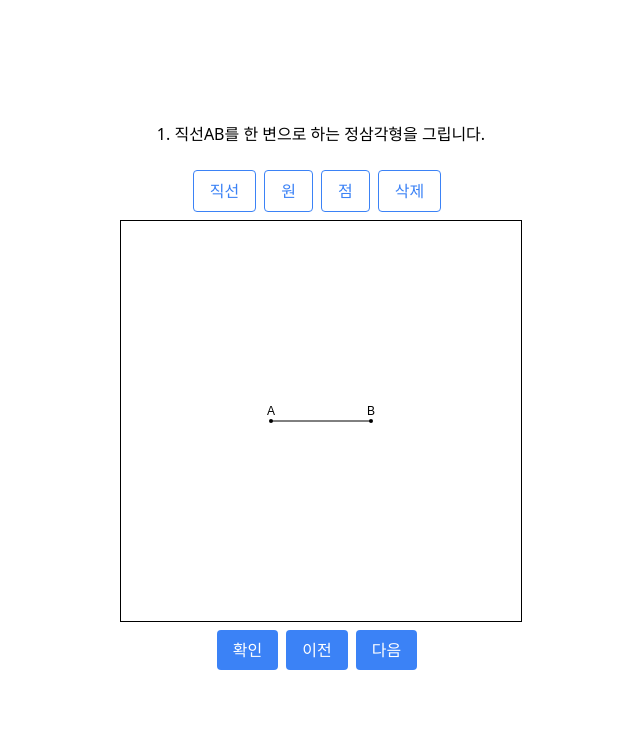
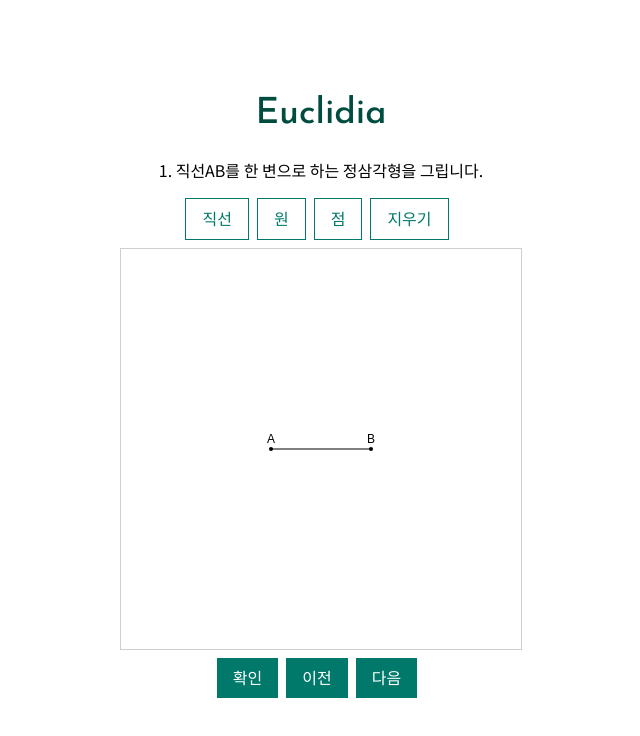
Before and after one commit to KimMH853/Euclidia, a React (Vite) app: page / in a window 1280 px wide. Shown: the top 736 px of the page, without its empty margins (319-959 px from the left). Built offline with nearby package versions, Linux system fonts and the light colour scheme.

Commit message:
디자인 수정

```diff
--- a/index.html
+++ b/index.html
@@ -4,7 +4,7 @@
     <meta charset="UTF-8" />
     <link rel="icon" type="image/svg+xml" href="/vite.svg" />
     <meta name="viewport" content="width=device-width, initial-scale=1.0" />
-    <title>Euclid</title>
+    <title>Euclidia</title>
   </head>
   <body>
     <div id="root"></div>
--- a/package.json
+++ b/package.json
@@ -16,6 +16,7 @@
     "react-dom": "^18.2.0"
   },
   "devDependencies": {
+    "@cloudflare/wrangler": "^1.21.0",
     "@types/react": "^18.0.37",
     "@types/react-dom": "^18.0.11",
     "@typescript-eslint/eslint-plugin": "^5.59.0",
@@ -28,7 +29,8 @@
     "postcss": "^8.4.24",
     "tailwindcss": "^3.3.2",
     "typescript": "^5.0.2",
-    "vite": "^4.3.9"
+    "vite": "^4.3.9",
+    "wrangler": "^3.6.0"
   },
   "homepage": "/"
 }
--- a/src/App.css
+++ b/src/App.css
@@ -1,5 +1,21 @@
+@import url('https://fonts.googleapis.com/css2?family=Noto+Sans+KR&display=swap');
+@import url('https://fonts.googleapis.com/css2?family=Josefin+Sans:wght@500&display=swap');
+
+
+
+.title {
+  font-family: 'Josefin Sans', sans-serif;
+}
+
+.problem {
+  font-family: 'Noto Sans KR', sans-serif;
+}
+
+
+
 @keyframes ping {
-    75%, 100% {
+  75%,
+  100% {
     transform: scale(2);
     opacity: 0;
   }
--- a/src/App.tsx
+++ b/src/App.tsx
@@ -10,6 +10,7 @@ import problemsData from "./problems/problemsData";
 import getNewCoordinatesLineAndCircle from "./util/getNewCoordinatesLineAndCircle";
 import getNewCoordinatesLineAndLine from "./util/getNewCoordinatesLineAndLine";
 import checkAnswerData from "./problems/checkAnswerData";
+import "./App.css";
 
 type Shape = {
   type?: string;
@@ -857,16 +858,19 @@ const App = () => {
   };
 
   return (
-    <div className="flex flex-col items-center justify-center h-screen">
-      <div className="mb-4">{problemText}</div>
+
+
+      <div className="flex flex-col items-center justify-center h-screen">
+      <h1 className="title flex justify-center mb-6 text-4xl font-medium text-[#004D40]">Euclidia</h1>
+      <div className="problem mb-2">{problemText}</div>
 
       <div className="m-2">
         <button
           className={`mr-2 px-4 py-2 ${
             currentSelectedTool === "line"
-              ? "bg-blue-500 text-white"
-              : "bg-white text-blue-500 border-blue-500 border"
-          } rounded cursor-pointer`}
+              ? "bg-[#00796B] text-white"
+              : "bg-white text-[#00796B] border-[#00796B] border"
+          } rounded-none cursor-pointer`}
           name="line"
           onClick={handleClickLineButton}
         >
@@ -876,9 +880,9 @@ const App = () => {
         <button
           className={`mr-2 px-4 py-2 ${
             currentSelectedTool === "circle"
-              ? "bg-blue-500 text-white"
-              : "bg-white text-blue-500 border-blue-500 border"
-          } rounded cursor-pointer`}
+              ? "bg-[#00796B] text-white"
+              : "bg-white text-[#00796B] border-[#00796B] border"
+          } rounded-none cursor-pointer`}
           name="circle"
           onClick={handleClickCircleButton}
         >
@@ -887,9 +891,9 @@ const App = () => {
         <button
           className={`mr-2 px-4 py-2 ${
             currentSelectedTool === "coordinate"
-              ? "bg-blue-500 text-white"
-              : "bg-white text-blue-500 border-blue-500 border"
-          } rounded cursor-pointer`}
+              ? "bg-[#00796B] text-white"
+              : "bg-white text-[#00796B] border-[#00796B] border"
+          } rounded-none cursor-pointer`}
           name="coordinate"
           onClick={handleClickCoordButton}
         >
@@ -898,13 +902,13 @@ const App = () => {
         <button
           className={`mr-2 px-4 py-2 ${
             currentSelectedTool === "erase"
-              ? "bg-blue-500 text-white"
-              : "bg-white text-blue-500 border-blue-500 border"
-          } rounded cursor-pointer`}
+              ? "bg-[#00796B] text-white"
+              : "bg-white text-[#00796B] border-[#00796B] border"
+          } rounded-none cursor-pointer`}
           name="erase"
           onClick={handleClickEraseButton}
         >
-          삭제
+          지우기
         </button>
       </div>
 
@@ -912,7 +916,7 @@ const App = () => {
         ref={canvasRef}
         width={400}
         height={400}
-        className="border border-black"
+        className="border border-[#CFCFCF]"
         onClick={handleCanvasClick}
         onWheel={handleCanvasWheel}
         onMouseDown={handleCanvasDragStart} // 드래그 시작
@@ -923,21 +927,21 @@ const App = () => {
 
       <div className="m-2">
         <button
-          className="mr-2 px-4 py-2 bg-blue-500 text-white rounded cursor-pointer"
+          className="mr-2 px-4 py-2 bg-[#00796B] text-white rounded-none cursor-pointer"
           name="circle"
           onClick={handleClickAnswerButton}
         >
           확인
         </button>
         <button
-          className="mr-2 px-4 py-2 bg-blue-500 text-white rounded cursor-pointer"
+          className="mr-2 px-4 py-2 bg-[#00796B] text-white rounded-none cursor-pointer"
           name="circle"
           onClick={handleClickBeforeProblem}
         >
           이전
         </button>
         <button
-          className="mr-2 px-4 py-2 bg-blue-500 text-white rounded cursor-pointer"
+          className="mr-2 px-4 py-2 bg-[#00796B] text-white rounded-none cursor-pointer"
           name="circle"
           onClick={handleClickNextProblem}
         >
@@ -947,6 +951,8 @@ const App = () => {
         {isWrongAnswer && <div>다시 해봅시다</div>}
       </div>
     </div>
+
+
   );
 };
 
```
Also changed, not shown: amplify/team-provider-info.json (+21 -0 lines), 1 other file (tests, documents, lock files or other folders). Lines whose indentation alone changed are shown as unchanged.
